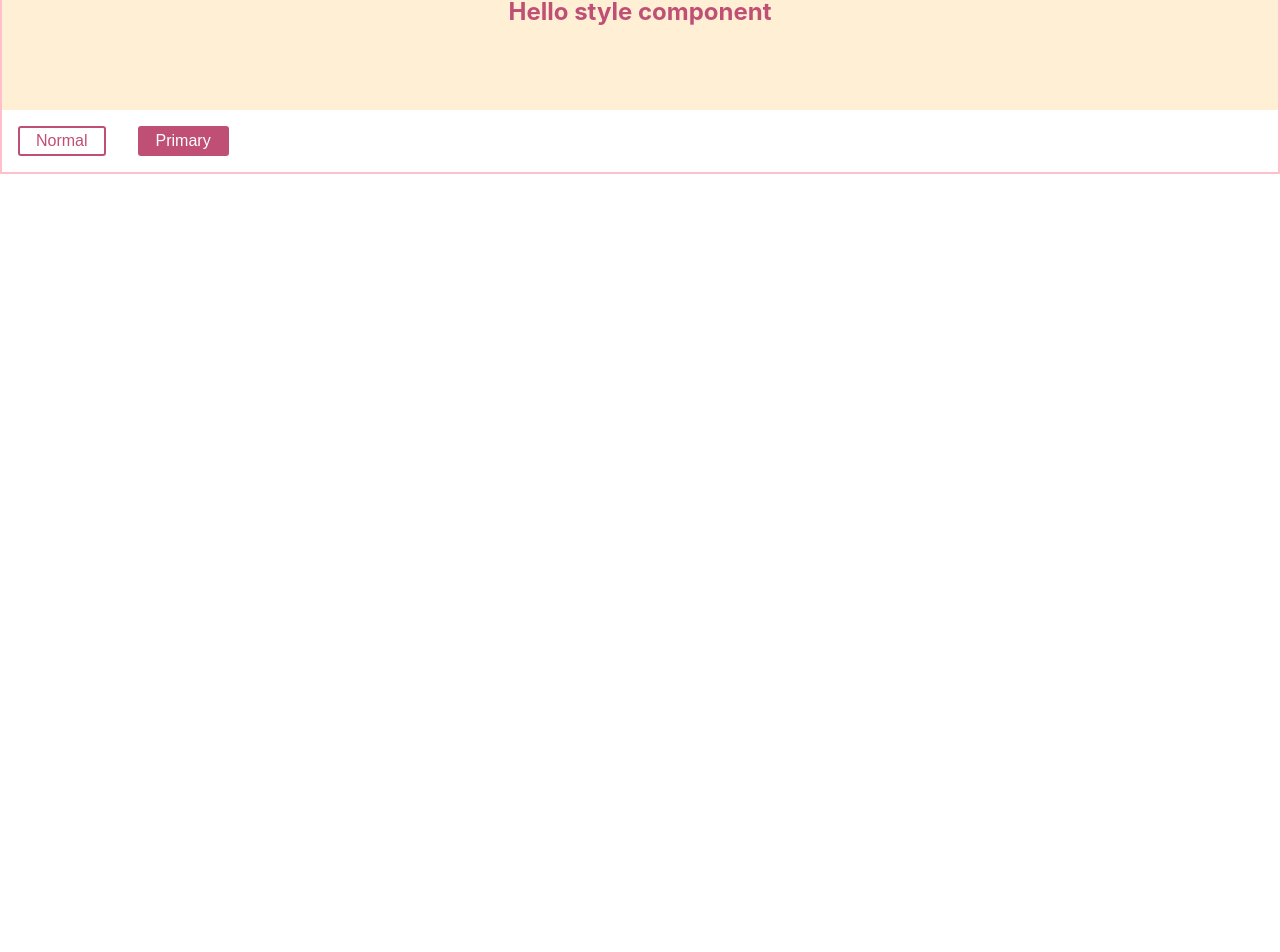
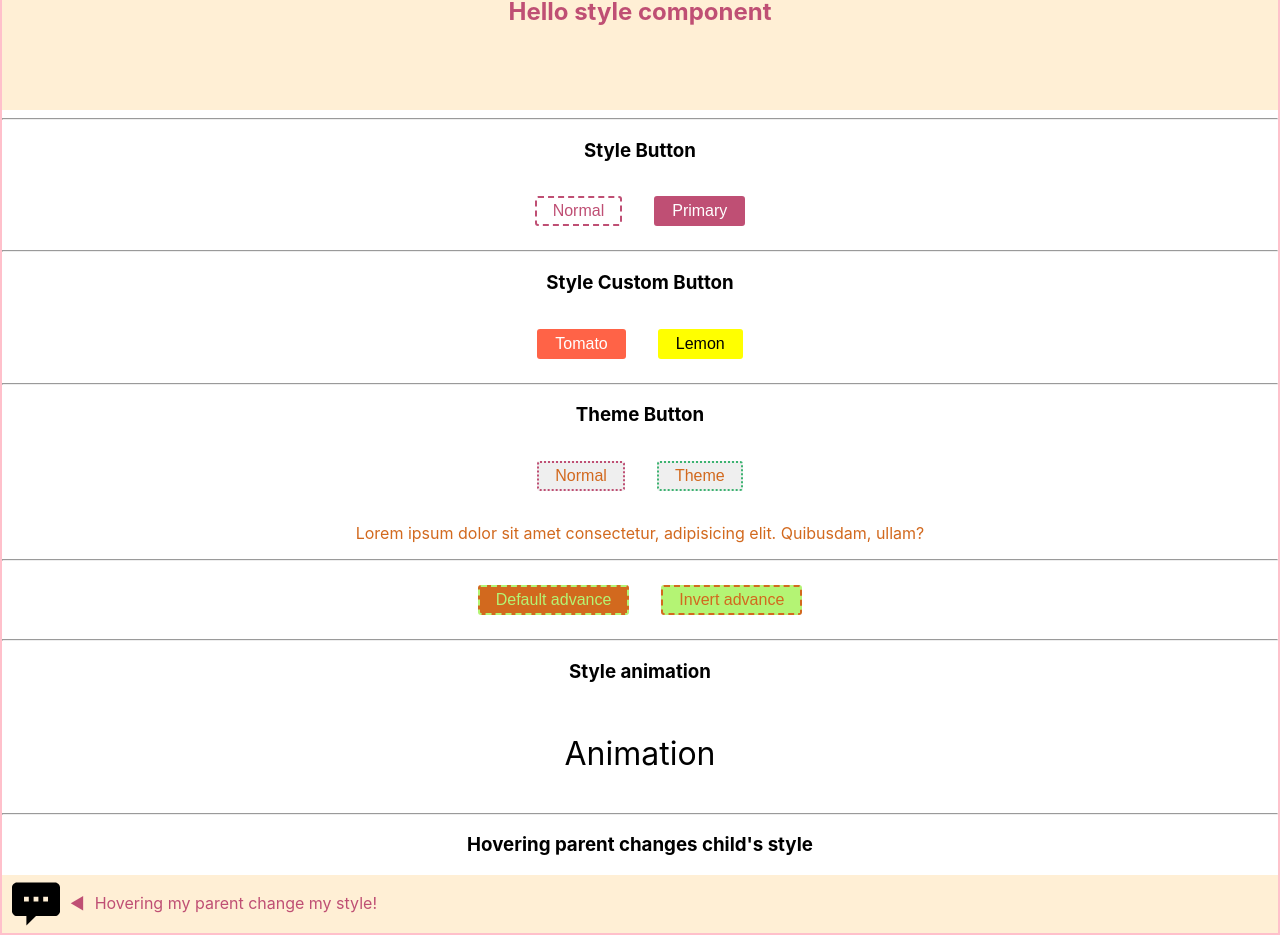
Before and after one commit to daothanhnam/HN23_FRF_PRD_01, a React (Create React App) app in the folder Audit3/my-app/: page / in a window 1280 px wide. Shown: the part 89-1041 px from the top of the page. Before the commit the page ends 800 px from the top, so only its background shows below. Built offline with nearby package versions, Linux system fonts and the light colour scheme; no server answers.

Commit message:
More example  styled component in jsx

```diff
--- a/Audit3/my-app/src/App.css
+++ b/Audit3/my-app/src/App.css
@@ -0,0 +1,3 @@
+.App {
+    text-align: center;
+}
--- a/Audit3/my-app/src/App.tsx
+++ b/Audit3/my-app/src/App.tsx
@@ -42,6 +42,7 @@ function App() {
       <StyledComponent />
       {/*End  Demo style component */}
 
+
       {/* Demo react.memo */}
       {/* <Couter />
       <hr />
--- a/Audit3/my-app/src/views/pages/styled-components/StyledComponent.tsx
+++ b/Audit3/my-app/src/views/pages/styled-components/StyledComponent.tsx
@@ -1,8 +1,17 @@
+import styled, { ThemeProvider } from "styled-components";
+import { keyframes } from "styled-components";
+interface ButtonProps {
+  primary?: boolean;
+}
+interface ThemeProps {
+  main?: string;
+  color?: string;
+}
+interface ThemeAdvanceProps {
+  fg?: string;
+  bg?: string;
+}
 
-import styled from "styled-components";
-interface ButtonProps{
-    primary?:boolean
-}
 // Demo1
 const Wrapper = styled.section`
   padding: 4em;
@@ -21,7 +30,7 @@ const Button = styled.button<ButtonProps>`
   font-size: 1em;
   margin: 1em;
   padding: 0.25em 1em;
-  border: 2px solid #bf4f74;
+  border: 2px ${(props) => (props.primary ? "solid" : "dashed")} #bf4f74;
   border-radius: 3px;
   cursor: pointer;
   &:hover {
@@ -30,6 +39,126 @@ const Button = styled.button<ButtonProps>`
   }
 `;
 // End Demo2
+//Demo3
+const TomatoButton = styled(Button)`
+  background: tomato;
+  color: white;
+  border-color: tomato;
+  &:hover {
+    background: white;
+    color: tomato;
+  }
+`;
+const LemonButton = styled(TomatoButton)`
+  background: yellow;
+  color: black;
+  border-color: yellow;
+  &:hover {
+    background: black;
+    color: yellow;
+  }
+`;
+//EndDemo3
+
+// demo4
+
+const theme = {
+  main: "mediumseagreen",
+  color: "chocolate ",
+};
+
+const ThemeButton = styled.button<ThemeProps>`
+  font-size: 1em;
+  margin: 1em;
+  padding: 0.25em 1em;
+  border-radius: 3px;
+  cursor: pointer;
+
+  /* color the border and text with theme.main */
+  color: ${(props) => props.theme.color};
+  border: 2px dotted ${(props) => props.theme.main};
+`;
+
+ThemeButton.defaultProps = {
+  theme: {
+    main: "#BF4F74",
+    color: "chocolate",
+  },
+};
+
+const TextDetail = styled.p`
+  color: ${(props) => props.theme.color};
+`;
+// end demo4
+
+// demo5
+const AdvanceButton = styled.button<ThemeAdvanceProps>`
+  color: ${(props) => props.theme.fg};
+  border: 2px dashed ${(props) => props.theme.fg};
+  background: ${(props) => props.theme.bg};
+  font-size: 1em;
+  margin: 1em;
+  padding: 0.25em 1em;
+  border-radius: 3px;
+  cursor: pointer;
+`;
+
+const themeAdvance = {
+  fg: "#b4f474",
+  bg: "chocolate",
+};
+
+const invertThemeAdvance = ({ fg, bg }: ThemeAdvanceProps) => ({
+  fg: bg,
+  bg: fg,
+});
+// end demo5
+// demo6
+const rotate = keyframes`
+  from{
+    transform: rotate(0deg);
+  }
+  to{
+    transform: rotate(360deg);
+  }
+`;
+const Rotate = styled.div`
+  animation: ${rotate} 10000000s linear infinite;
+  padding: 2rem 1rem;
+  font-size: 2rem;
+`;
+// end demo6
+// demo7
+const Link = styled.a`
+  display: flex;
+  align-items: center;
+  padding: 5px 10px;
+  background: papayawhip;
+  color: #bf4f74;
+  text-decoration: none;
+`;
+const Icon = styled.svg`
+  flex: none;
+  transition: fill 0.25s;
+  width: 48px;
+  height: 48px;
+
+  ${Link}:hover & {
+    fill: rebeccapurple;
+  }
+`;
+const Label = styled.span`
+  display: flex;
+  align-items: center;
+  line-height: 1.2;
+
+  &::before {
+    content: "◀";
+    margin: 0 10px;
+  }
+`;
+// end demo7
+
 const StyledComponent = () => {
   return (
     <div
@@ -41,10 +170,71 @@ const StyledComponent = () => {
         <Title>Hello style component</Title>
       </Wrapper>
       {/*  end  demo 1  */}
+      <hr />
       {/* demo2  */}
-      <Button>Normal</Button>
-      <Button primary>Primary</Button>
+      <div>
+        <h3>Style Button</h3>
+        <Button>Normal</Button>
+        <Button primary>Primary</Button>
+      </div>
+      <hr />
       {/* end demo2  */}
+      {/* demo3  */}
+      <div>
+        <h3>Style Custom Button</h3>
+        <TomatoButton> Tomato </TomatoButton>
+        <LemonButton> Lemon </LemonButton>
+      </div>
+      <hr />
+      {/* end demo3  */}
+      {/* demo4 */}
+      <div>
+        <h3>Theme Button</h3>
+        <ThemeButton>Normal</ThemeButton>
+
+        <ThemeProvider theme={theme}>
+          <ThemeButton>Theme</ThemeButton>
+          <TextDetail>
+            Lorem ipsum dolor sit amet consectetur, adipisicing elit. Quibusdam,
+            ullam?
+          </TextDetail>
+        </ThemeProvider>
+      </div>
+      {/* end demo4 */}
+      <hr />
+      {/* demo5 */}
+      <div>
+        <ThemeProvider theme={themeAdvance}>
+          <AdvanceButton>Default advance </AdvanceButton>
+          <ThemeProvider theme={invertThemeAdvance}>
+            <AdvanceButton>Invert advance </AdvanceButton>
+          </ThemeProvider>
+        </ThemeProvider>
+      </div>
+      {/* demo5 */}
+      <hr />
+      {/* demo6 */}
+      <div>
+        <h3>Style animation </h3>
+        <Rotate> Animation</Rotate>
+      </div>
+      {/* end  demo6 */}
+      <hr />
+      {/* demo7 */}
+      <div>
+        <h3>Hovering parent changes child's style </h3>
+        <Link href="#">
+          <Icon viewBox="0 0 20 20 ">
+            <path
+              d="M10 15h8c1 0 2-1 2-2V3c0-1-1-2-2-2H2C1
+             1 0 2 0 3v10c0 1 1 2 2 2h4v4l4-4zM5 7h2v2H5V7zm4
+              0h2v2H9V7zm4 0h2v2h-2V7z"
+            />
+          </Icon>
+          <Label>Hovering my parent change my style!</Label>
+        </Link>
+      </div>
+      {/* end demo7 */}
     </div>
   );
 };
```
Also changed, not shown: Audit3/my-app/src/views/pages/css-module/CSSModule.tsx (added, +7 -0 lines), Audit3/my-app/src/views/pages/css-module/CSSModule.module.css (added).
